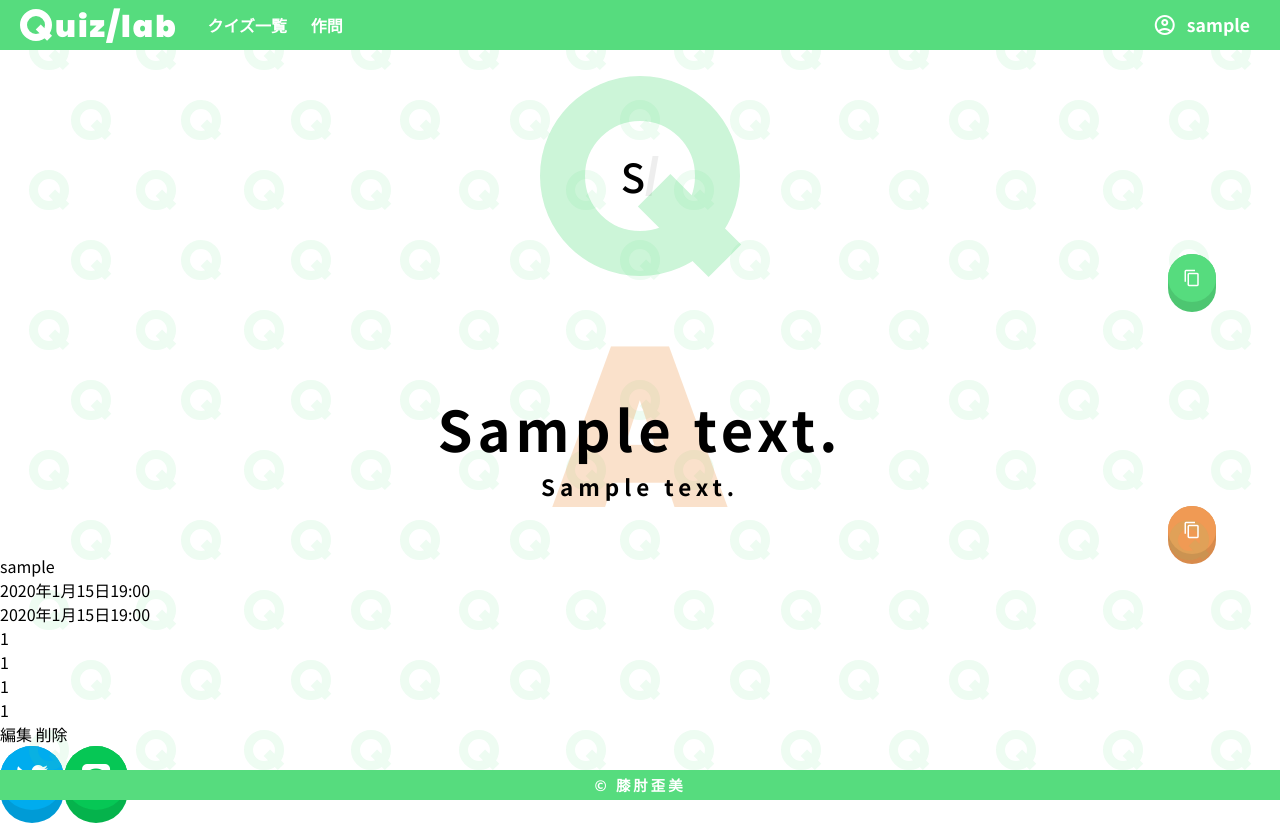
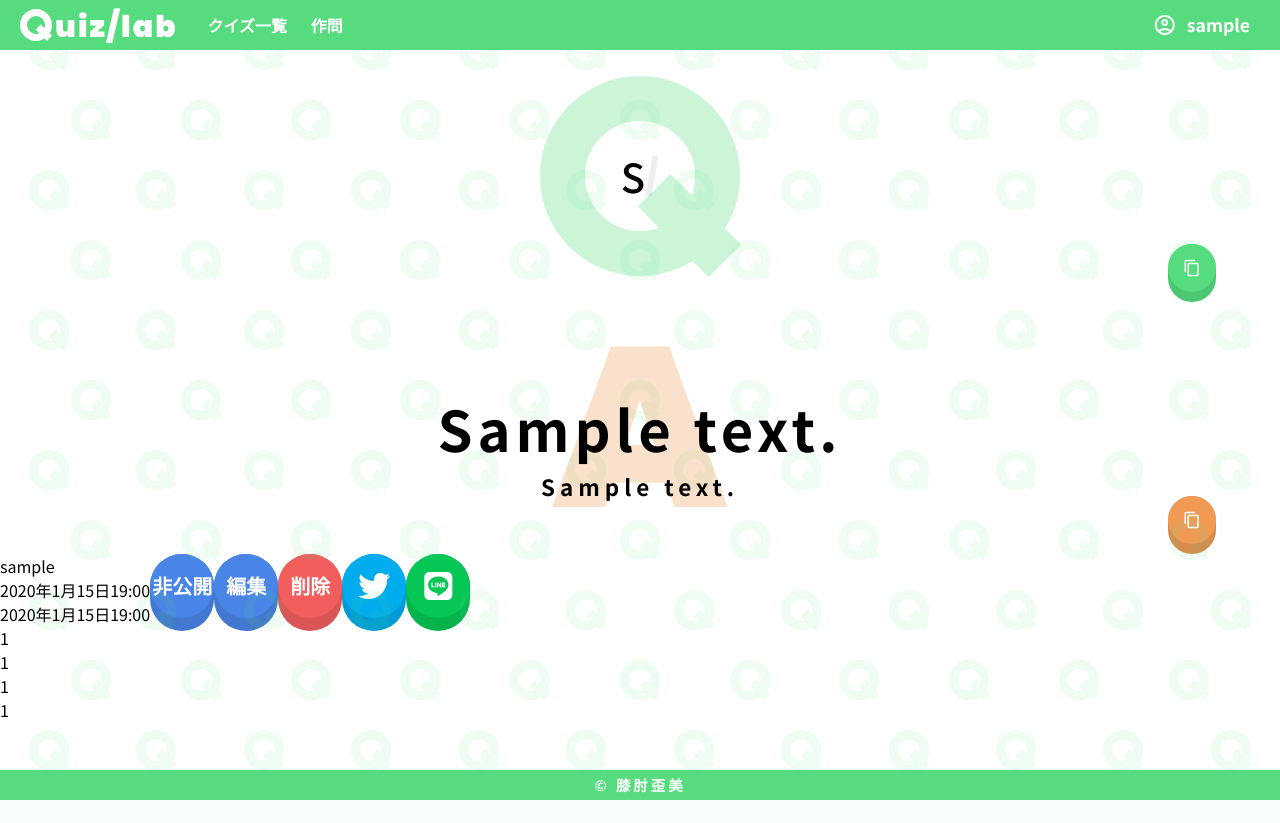
Before and after one commit to morihey-yabusaka/QuizSlashLab, a Django app: page /quiz/detail/1 in a window 1280 px wide. After the commit the page ends 800 px from the top, so only its background shows below. Run offline with Django 4.2, Linux system fonts and the light colour scheme; a user stored in the database is signed in; tables that the repository leaves empty hold one stand-in row (values such as "Sample post"); parts of the project's set-up code (start-up, migrations or seed data) failed here and were passed over.

Commit message:
update detailview btn

```diff
--- a/app/static/css/style.css
+++ b/app/static/css/style.css
@@ -18,8 +18,9 @@ a:visited * {
   --green: #56DC7E;
   --red: #F25E5E;
   --blue: #4985E6;
+  --purple: #9B66CC;
+  --green-dark: #24AD4E;
   --blue-dark: #1D65D7;
-  --dark-green: #24AD4E;
   --orange-rgb: 240, 154, 84;
   --green-rgb: 86, 220, 126;
   --red-rgb: 242, 94, 94;
@@ -291,8 +292,9 @@ footer {
   display: flex;
   align-items: center;
   justify-content: center;
+  padding-bottom: calc(var(--size) * 0.2);
   width: var(--size);
-  height: var(--size);
+  height: calc(var(--size) * 1.2);
   color: var(--color2);
   cursor: pointer;
   -webkit-user-select: none;
@@ -307,7 +309,7 @@ footer {
   top: 0;
   left: 0;
   width: 100%;
-  height: 100%;
+  height: var(--size);
   background-color: var(--color1);
   border-radius: 100000px;
   z-index: -1;
@@ -318,7 +320,7 @@ footer {
   top: 0;
   left: 0;
   width: 100%;
-  height: 120%;
+  height: 100%;
   background-color: var(--color1);
   filter: brightness(0.9);
   border-radius: 100000px;
@@ -328,13 +330,16 @@ footer {
   transform: translateY(2%);
 }
 .btn:hover:before {
-  height: 118%;
+  height: 98%;
 }
 .btn:active {
   transform: translateY(10%);
 }
 .btn:active:before {
-  height: 110%;
+  height: 90%;
+}
+.btn:visited {
+  color: var(--color2);
 }
 .btn#twitter {
   --color1: #00acee;
@@ -537,11 +542,7 @@ footer {
   position: absolute;
   bottom: 0;
   right: 5%;
-  padding: 5px 20px;
-  border-radius: 5px;
-  line-height: 18px;
   font-size: 18px;
-  box-sizing: border-box;
 }
 .page.quiz.detail .main .quiz > .q .btn span, .page.quiz.detail .main .quiz > .a .btn span, .page.quiz.delete .main .quiz > .q .btn span, .page.quiz.delete .main .quiz > .a .btn span, .page.quiz.create .main .quiz > .q .btn span, .page.quiz.create .main .quiz > .a .btn span {
   font-size: 18px;
@@ -619,10 +620,21 @@ footer {
   font-size: 0.4em;
 }
 .page.quiz.detail .main .info, .page.quiz.delete .main .info, .page.quiz.create .main .info {
+  display: flex;
   width: 100%;
   height: 30%;
 }
-.page.quiz.detail .main .info .sns, .page.quiz.delete .main .info .sns, .page.quiz.create .main .info .sns {
+.page.quiz.detail .main .info .btns, .page.quiz.delete .main .info .btns, .page.quiz.create .main .info .btns {
+  display: flex;
+}
+.page.quiz.detail .main .info .btns .btn:not(.share), .page.quiz.delete .main .info .btns .btn:not(.share), .page.quiz.create .main .info .btns .btn:not(.share) {
+  font-size: 20px;
+  font-weight: 600;
+}
+.page.quiz.detail .main .info .btns .update, .page.quiz.detail .main .info .btns .draft, .page.quiz.detail .main .info .btns .publish, .page.quiz.delete .main .info .btns .update, .page.quiz.delete .main .info .btns .draft, .page.quiz.delete .main .info .btns .publish, .page.quiz.create .main .info .btns .update, .page.quiz.create .main .info .btns .draft, .page.quiz.create .main .info .btns .publish {
+  --color1: var(--blue);
+}
+.page.quiz.detail .main .info .btns .sns, .page.quiz.delete .main .info .btns .sns, .page.quiz.create .main .info .btns .sns {
   display: flex;
 }
 
--- a/app/static/scss/comp/_btn.scss
+++ b/app/static/scss/comp/_btn.scss
@@ -6,8 +6,9 @@
   display: flex;
   align-items: center;
   justify-content: center;
+  padding-bottom: calc(var(--size) * 0.2);
   width: var(--size);
-  height: var(--size);
+  height: calc(var(--size) * 1.2);
   color: var(--color2);
   cursor: pointer;
   user-select: none;
@@ -19,7 +20,7 @@
     top: 0;
     left: 0;
     width: 100%;
-    height: 100%;
+    height: var(--size);
     background-color: var(--color1);
     border-radius: 100000px;
     z-index: -1;
@@ -31,7 +32,7 @@
     top: 0;
     left: 0;
     width: 100%;
-    height: 120%;
+    height: 100%;
     background-color: var(--color1);
     filter: brightness(.9);
     border-radius: 100000px;
@@ -42,7 +43,7 @@
     transform: translateY(2%);
 
     &:before {
-      height: 118%;
+      height: 98%;
     }
   }
 
@@ -50,8 +51,12 @@
     transform: translateY(10%);
 
     &:before {
-      height: 110%;
+      height: 90%;
     }
+  }
+
+  &:visited {
+    color: var(--color2);
   }
 
   &#twitter {
--- a/app/static/scss/comp/_root.scss
+++ b/app/static/scss/comp/_root.scss
@@ -5,8 +5,9 @@
   --green: #56DC7E;
   --red: #F25E5E;
   --blue: #4985E6;
+  --purple: #9B66CC;
+  --green-dark: #24AD4E;
   --blue-dark: #1D65D7;
-  --dark-green: #24AD4E;
   --orange-rgb: 240, 154, 84;
   --green-rgb: 86, 220, 126;
   --red-rgb: 242, 94, 94;
--- a/app/static/scss/quiz/_detail.scss
+++ b/app/static/scss/quiz/_detail.scss
@@ -53,11 +53,7 @@
           position: absolute;
           bottom: 0;
           right: 5%;
-          padding: 5px 20px;
-          border-radius: 5px;
-          line-height: 18px;
           font-size: 18px;
-          box-sizing: border-box;
 
           span {
             font-size: 18px;
@@ -156,11 +152,23 @@
     }
 
     .info {
+      display: flex;
       width: 100%;
       height: 30%;
 
-      .sns {
+      .btns {
         display: flex;
+
+        .btn:not(.share) {
+          font-size: 20px;
+          font-weight: 600;
+        }
+        .update, .draft, .publish {
+          --color1: var(--blue);
+        }
+        .sns {
+          display: flex;
+        }
       }
     }
   }
--- a/app/templates/quiz/detail.html
+++ b/app/templates/quiz/detail.html
@@ -45,6 +45,7 @@
     </div>
   </div>
   <div class="info">
+    <div class="text">
       <div class="author">{{ quiz.author }}</div>
       <div class="created">{{ quiz.created_at }}</div>
       <div class="updated">{{ quiz.updated_at }}</div>
@@ -53,16 +54,29 @@
       <div class="through">{{ quiz.n_through }}</div>
       <div class="correct">{{ quiz.n_correct }}</div>
       <div class="uncorrect">{{ quiz.n_uncorrect }}</div>
+    </div>
 
+    <div class="btns">
       {% if user == quiz.author %}
-      <a href="{% url 'app:quiz_update' quiz.pk %}" class="update">編集</a>
-      <a href="{% url 'app:quiz_delete' quiz.pk %}" class="delete">削除</a>
+        {% if quiz.is_draft %}
+          <div class="btn draft">
+            公開
+          </div>
+        {% else %}
+          <div class="btn publish">
+            非公開
+          </div>
+        {% endif %}
+        <a href="{% url 'app:quiz_update' quiz.pk %}" class="update btn">編集</a>
+        <a href="{% url 'app:quiz_delete' quiz.pk %}" class="delete btn">削除</a>
       {% endif %}
 
       <div class="sns">
         <a class="btn share" id="twitter" target="_blank" rel="noopener noreferrer"></a>
         <a class="btn share" id="line" target="_blank" rel="noopener noreferrer"></a>
       </div>
+    </div>
+
 
   </div>
 {% endblock content %}
```
Also changed, not shown: 1 other file. Lines whose indentation alone changed are shown as unchanged.
